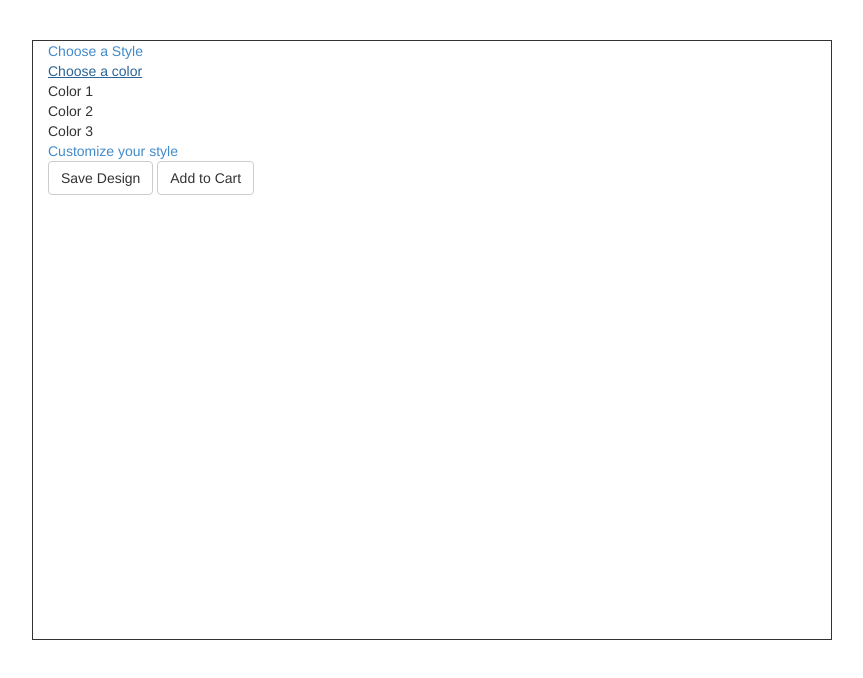
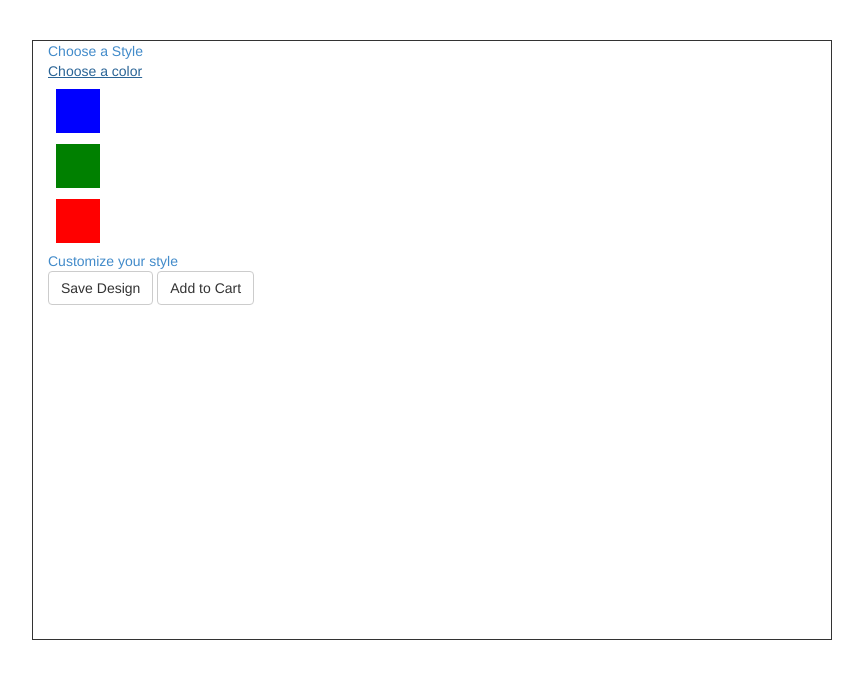
Before and after one commit to osborn/capstone, a plain HTML site: page index.html in a window 1280 px wide. Both pictures are taken after a click on the link "Choose a color". Shown: the whole page, without its empty margins (208-1071 px from the left). Drawn offline with nearby package versions, Linux system fonts and the light colour scheme.

Commit message:
added three colors

```diff
--- a/css/style.css
+++ b/css/style.css
@@ -23,3 +23,22 @@ html{
 .green{
 	background: green;
 }
+
+.color{
+	width:50px;
+	height: 50px;
+	border: solid #fff;
+	margin: 5px;
+}
+
+#color1{
+	background: blue;
+}
+
+#color2{
+	background: green;
+}
+
+#color3{
+	background: red;
+}
--- a/index.html
+++ b/index.html
@@ -77,9 +77,9 @@
 								</div>
 								<div id="accordion-880122" class="accordion-body collapse">
 									<div class="accordion-inner">
-										<div id='color1'>Color 1</div>
-										<div id='color2'>Color 2</div>
-										<div id='color3'>Color 3</div>
+										<div id="color1" class='color'></div>
+										<div id="color2" class='color'></div>
+										<div id="color3" class="color"></div>
 
 									</div>
 								</div>
```
